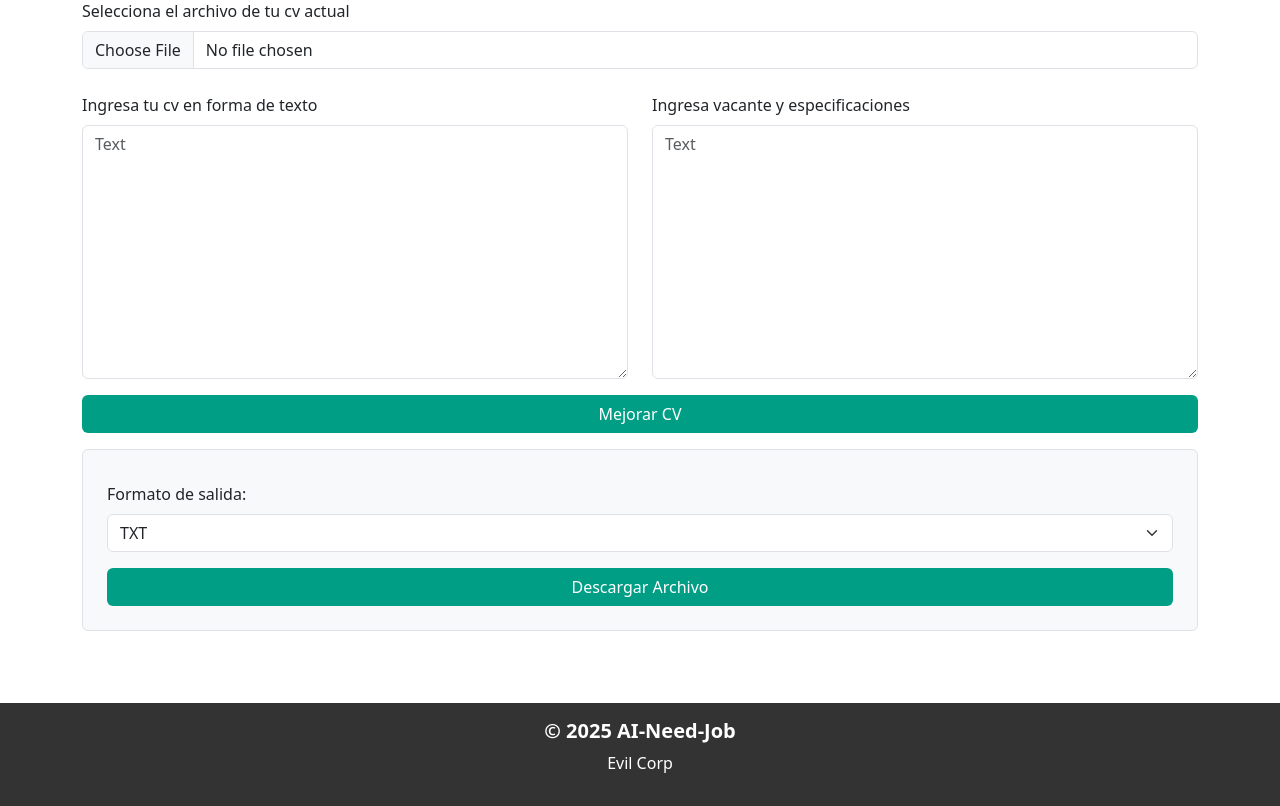
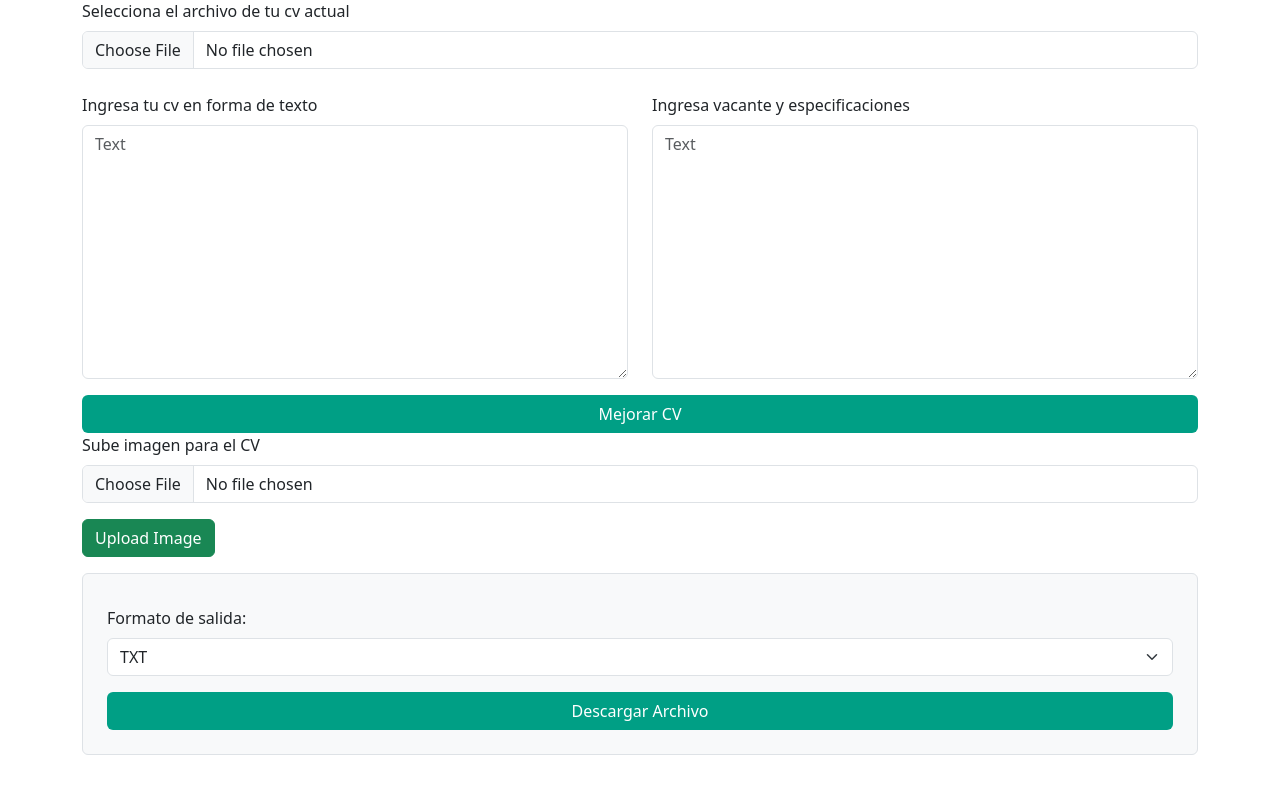
Before and after one commit to fcastroj/AI-Need-Job, a Django app: page /upload_cv/ in a window 1280 px wide. Shown: the part 105-911 px from the top of the page. Run offline with Django 5.2, Linux system fonts and the light colour scheme.

Commit message:
Image Upload Updates

```diff
--- a/AiNeedJob/urls.py
+++ b/AiNeedJob/urls.py
@@ -9,6 +9,7 @@ urlpatterns = [
     path('admin/', admin.site.urls),
     path('', cvapp_views.home, name='home'),
     path('upload_cv/', cvapp_views.uploadCV, name='upload_cv'),
+    path('uploadImage/', cvapp_views.upload_image, name='upload_image'),
     path('process_cv/', cvapp_views.download_cv_generated, name='process_cv'),
     path('offer/', include('offer.urls'), name='offer'),
 ]
--- a/CVapp/forms.py
+++ b/CVapp/forms.py
@@ -9,5 +9,11 @@ class UploadFileForm(forms.Form):
     vacancy = forms.Textarea()
     cv_text = forms.Textarea()
 
+class UploadImageForm(forms.Form):
+    image = forms.ImageField(
+        label='Sube tu foto para el CV',
+        required=True
+    )
+
 class SelectOutputFormat(forms.Form):
     outputFormat = forms.Select()
--- a/CVapp/templates/JobseekerPage.html
+++ b/CVapp/templates/JobseekerPage.html
@@ -23,6 +23,20 @@
     </div>
 </form>
 
+<form method="post" action="{% url 'upload_image' %}" enctype="multipart/form-data">
+    {% csrf_token %}
+    <div class="mb-3">
+      <label for="id_image" class="form-label">Sube imagen para el CV</label>
+      <input type="file" name="image" class="form-control" id="id_image" accept=".jpg, .png">
+    </div>
+    <button type="submit" class="btn btn-success">Upload Image</button>
+</form>
+{% if image_success %}
+    <div class="alert alert-success mt-3">
+      Imagen subida correctamente: <a href="{{ uploaded_image_url }}" target="_blank">Ver imagen</a>
+    </div>
+{% endif %}
+
 <form method="post" enctype="multipart/form-data" action="{% url 'process_cv' %}" class="p-4 border rounded bg-light mt-3">
     {% csrf_token %}
     <div class="mt-2">
--- a/CVapp/views.py
+++ b/CVapp/views.py
@@ -1,7 +1,7 @@
 from django.http import JsonResponse, HttpResponse
 from django.shortcuts import render, redirect
 from django.contrib import messages
-from .forms import UploadFileForm, SelectOutputFormat
+from .forms import UploadFileForm, SelectOutputFormat, UploadImageForm
 from PyPDF2 import PdfReader # type: ignore
 from docx import Document # type: ignore
 from io import BytesIO # type: ignore
@@ -9,6 +9,8 @@ from reportlab.lib.units import inch # type: ignore
 from reportlab.pdfgen import canvas # type: ignore
 from reportlab.lib import colors # type: ignore
 from reportlab.lib.pagesizes import letter # type: ignore
+from django.core.files.storage import FileSystemStorage
+
 
 def home(request):
     return render(request, 'home.html')
@@ -25,6 +27,22 @@ def extract_text_from_pdf(file):
 def extract_text(file):
     text = file.read().decode('utf-8')
     return text
+
+def upload_image(request):
+    if request.method == 'POST':
+        form = UploadImageForm(request.POST, request.FILES)
+        if form.is_valid():
+            image = request.FILES['image']
+            fs = FileSystemStorage()
+            filename = fs.save(image.name, image)
+            uploaded_image_url = fs.url(filename)
+            return render(request, 'JobseekerPage.html', {
+                'uploaded_image_url': uploaded_image_url,
+                'image_success': True
+            })
+    else:
+        form = UploadImageForm()
+    return render(request, 'JobseekerPage.html', {'image_form': form})
 
 def uploadCV(request):
     if request.method == 'POST':
```
